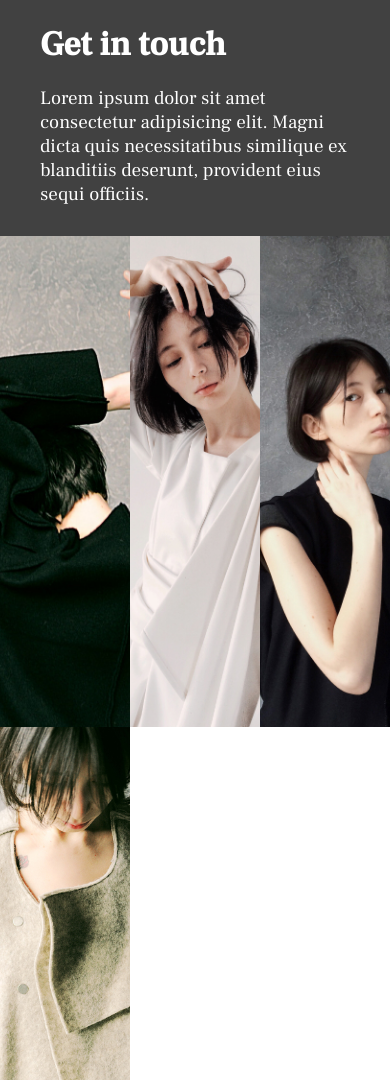
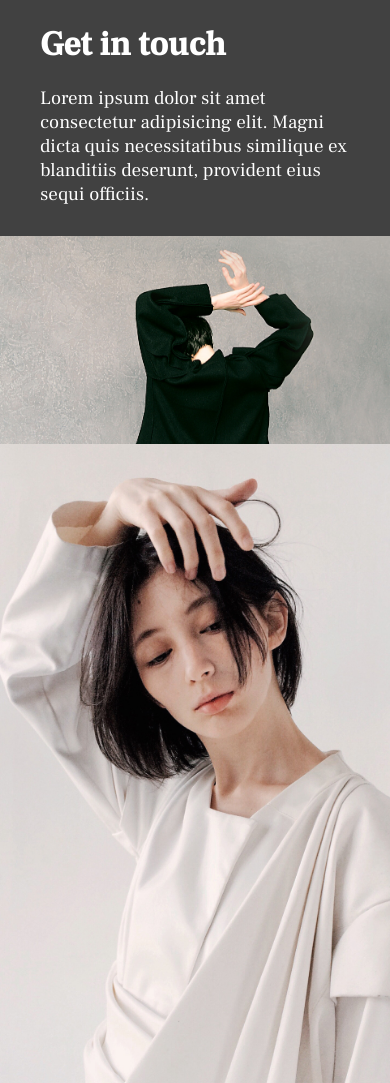
Before and after one commit to MelArgn/Agency, a plain HTML site: page index.html in a window 390 px wide. Shown: the part 2126-3209 px from the top of the page. Drawn offline with Linux system fonts and the light colour scheme.

Commit message:
Updated photo gallery

```diff
--- a/style.css
+++ b/style.css
@@ -343,6 +343,6 @@ nav {
     grid-column: auto;
   }
   .gallery {
-    grid-template-columns: repeat(auto-fit);
+    grid-template-columns: repeat(auto-fit, minmax(20rem, 1fr));
   }
 }
```
